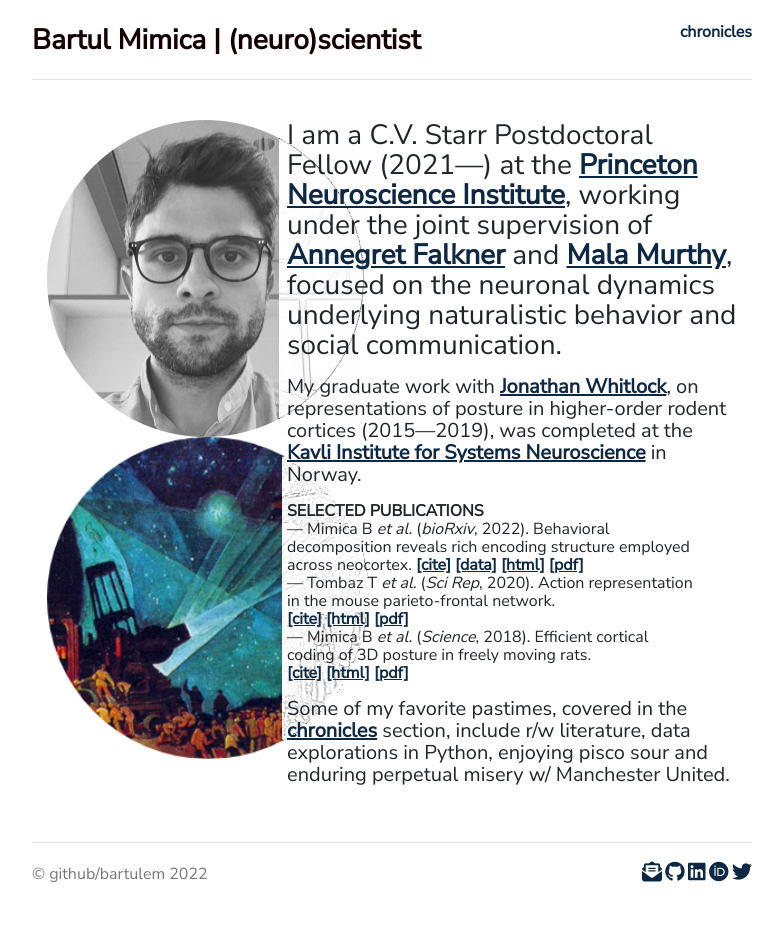
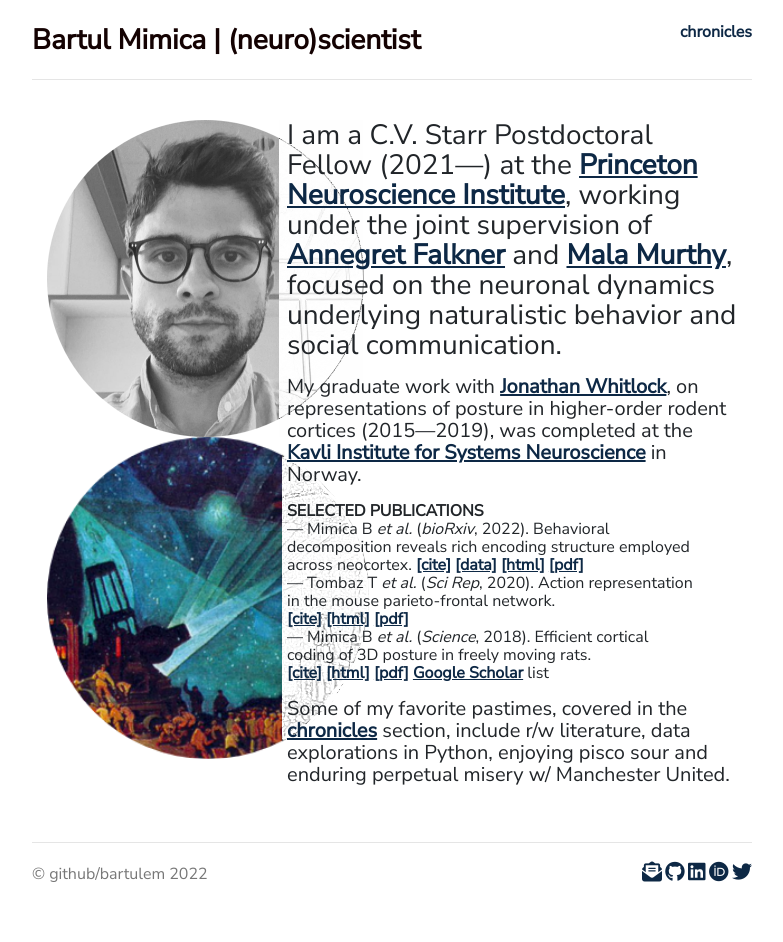
Before and after one commit to bartulem/bartulem.github.io, a Jekyll site: the page built from index.html, in a window 1280 px wide. Shown: the whole page, without its empty margins (248-1031 px from the left). Built offline with Jekyll 4.4.1, drawn with Linux system fonts in a browser that asks for light colours; nearby versions of some CDN libraries; comment, search, counter and statistics services are not loaded; a style sheet for code colours, icons or effects is not loaded.

Commit message:
change pubs layout v54

```diff
--- a/index.html
+++ b/index.html
@@ -21,7 +21,8 @@ tag: (neuro)scientist
 	<p align="left" class="publications"> <b>SELECTED PUBLICATIONS</b>
 	<br/> — Mimica B <em>et al.</em> (<em>bioRxiv</em>, 2022). Behavioral decomposition reveals rich encoding structure employed across neocortex. <a href="files/mimica2022.bib" download><u>[cite]</u></a> <a href="https://figshare.com/articles/dataset/Rat_3D_Tracking_E-Phys_KISN_2020_Dataset/17903834" target="_blank"><u>[data]</u></a> <a href="https://www.biorxiv.org/content/10.1101/2022.02.08.479515v2" target="_blank"><u>[html]</u></a> <a href="/files/MTBFDW_2022_bioRxiv.pdf" target="_blank"><u>[pdf]</u></a> <a class="altmetric-embed" data-badge-popover="right" data-badge-type="4" data-doi="10.1101/2022.02.08.479515" data-hide-no-mentions="false"></a>
 	<br/> — Tombaz T <em>et al.</em> (<em>Sci Rep</em>, 2020). Action representation in the mouse parieto-frontal network. <br/> <a href="files/tombaz2020.bib" download><u>[cite]</u></a> <a href="https://www.nature.com/articles/s41598-020-62089-6?error=cookies_not_supported&code=e0a538d4-9569-4b30-b2d1-d78d1c8e03b3" target="_blank"><u>[html]</u></a> <a href="/files/tombaz2020_scireports.pdf" target="_blank"><u>[pdf]</u></a> <a class="altmetric-embed" data-badge-popover="right" data-badge-type="4" data-doi="10.1038/s41598-020-62089-6" data-hide-no-mentions="true"></a>
-	<br/> — Mimica B <em>et al.</em> (<em>Science</em>, 2018). Efficient cortical coding of 3D posture in freely moving rats. <br/> <a href="/files/mimica2018.bib" download><u>[cite]</u></a> <a href="https://science.sciencemag.org/content/362/6414/584" target="_blank"><u>[html]</u></a> <a href="files/mimica2018_science.pdf" target="_blank"><u>[pdf]</u></a> <a class="altmetric-embed" data-badge-popover="right" data-badge-type="4" data-doi="10.1126/science.aau2013" data-hide-no-mentions="true"></p>
+	<br/> — Mimica B <em>et al.</em> (<em>Science</em>, 2018). Efficient cortical coding of 3D posture in freely moving rats. <br/> <a href="/files/mimica2018.bib" download><u>[cite]</u></a> <a href="https://science.sciencemag.org/content/362/6414/584" target="_blank"><u>[html]</u></a> <a href="files/mimica2018_science.pdf" target="_blank"><u>[pdf]</u></a> <a class="altmetric-embed" data-badge-popover="right" data-badge-type="4" data-doi="10.1126/science.aau2013" data-hide-no-mentions="true">
+	<a href="https://scholar.google.no/citations?user=aUeOyr8AAAAJ&hl=en" target="_blank"><u>Google Scholar</u></a> list</p>
 	</div>
 	<div class="col-sm-1">
 	</a> <span class="__dimensions_badge_embed__" data-doi="10.1101/2022.02.08.479515" data-style="small_circle"></span><script async src="https://badge.dimensions.ai/badge.js" charset="utf-8"></script>
```
